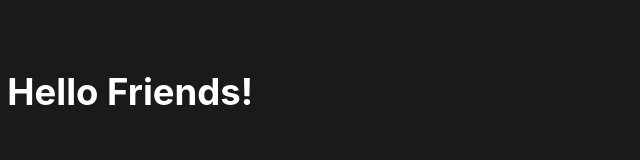
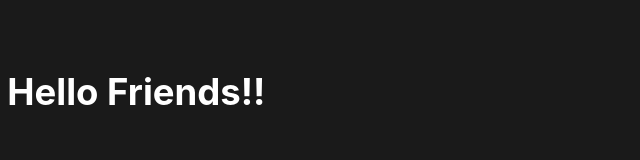
Before and after one commit to dprrwt/dprrwt, a plain HTML site: page index.html in a window 1280 px wide. Shown: the part 335-495 px from the top of the page, 64-704 px from the left. Drawn offline with Linux system fonts and the light colour scheme; a script that the page names is missing; a web font is replaced by a local one.

Commit message:
small changes

```diff
--- a/index.html
+++ b/index.html
@@ -48,7 +48,7 @@ height="0" width="0" style="display:none;visibility:hidden"></iframe></noscript>
                         <h1>.dpr-rwt</h1>
                   </section>
                   <div class="about">
-                       <h2>Hello Friends!</h2>
+                       <h2>Hello Friends!!</h2>
                        <h3>I am <span class="color-text">.dpr-rwt</span>, i code the web. I am passionate of web designing and developing. I love to use HTML5, CSS3 and JS. I am from <span class="color-text">India</span> and a student. I also use bootstrap and now using it in my own project. It's not a team. I made website consist of <span class="color-text">social frames</span> to promote brand socially. </h3>
                   </div>
              </div>
```
